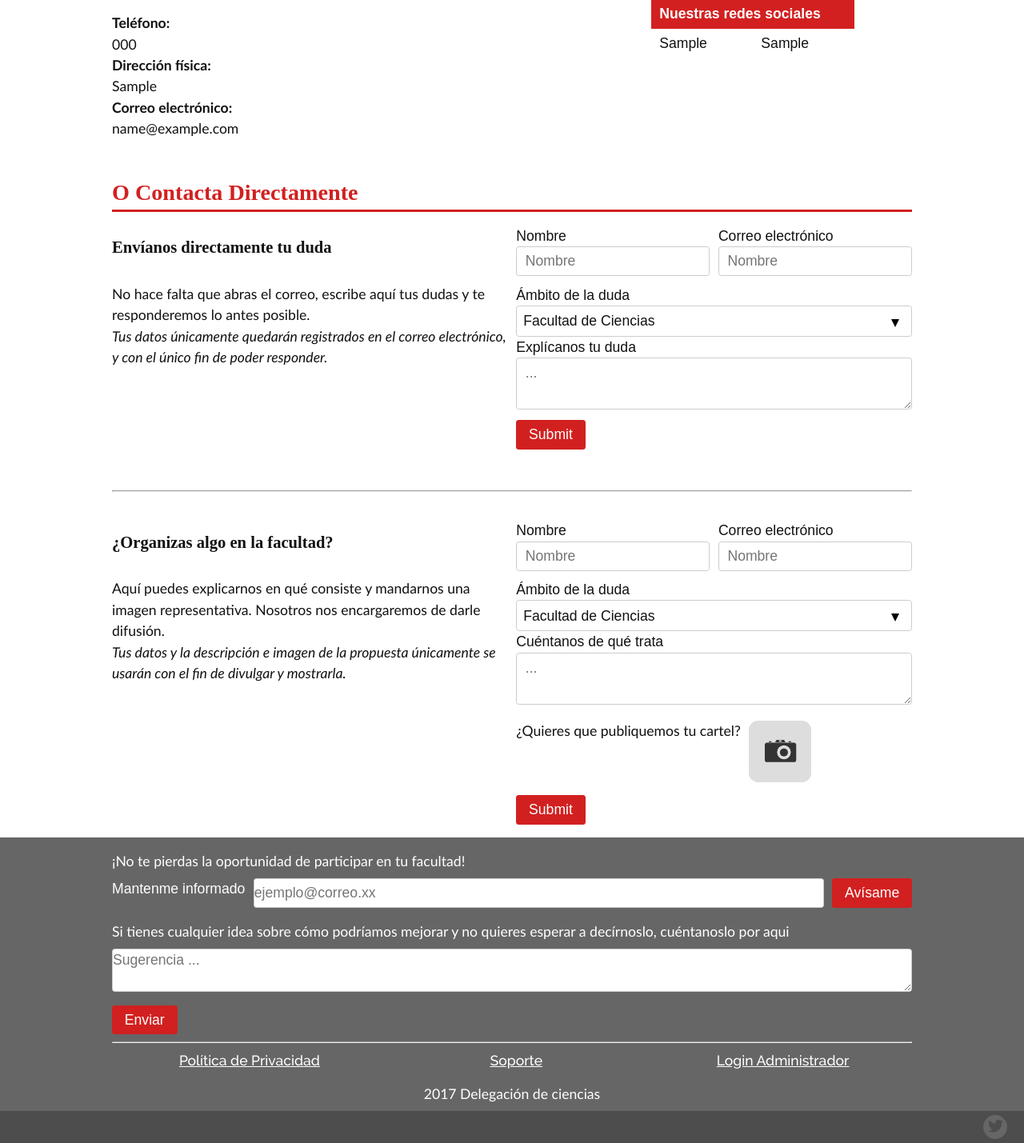
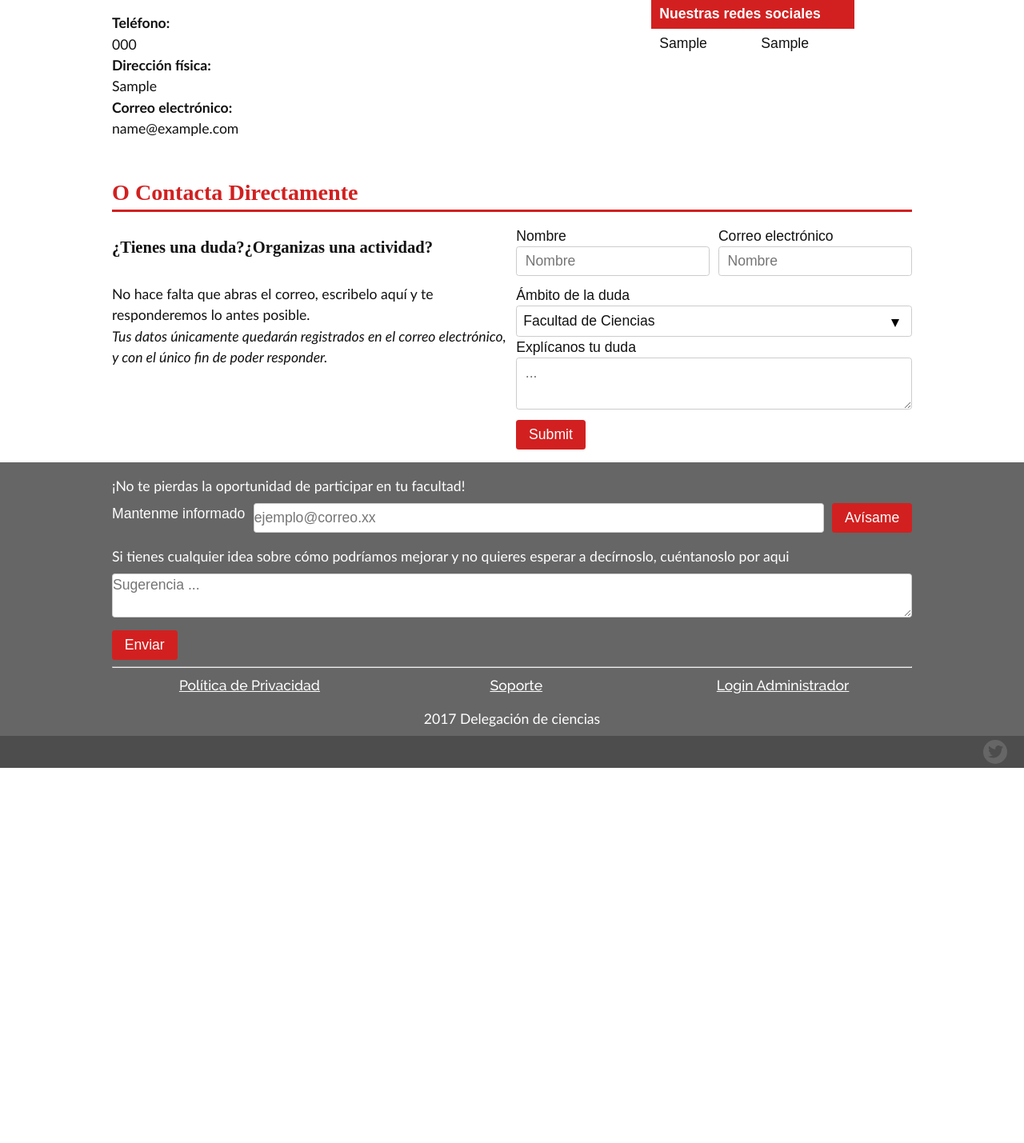
Before and after one commit to DelegacionCienciasUSAL/delcien.usal.es, a Django app: page /contacto/ in a window 1280 px wide. Shown: the part 362-1791 px from the top of the page at 80% size. After the commit the page ends 1322 px from the top, so only its background shows below. Run offline with Django 3.2, Linux system fonts and the light colour scheme; tables that the repository leaves empty hold one stand-in row (values such as "Sample post"); some web fonts are replaced.

Commit message:
Remove collaboration proposal form.

```diff
--- a/src/contacto/templates/contacto/main.html
+++ b/src/contacto/templates/contacto/main.html
@@ -58,14 +58,14 @@
     <div class="content">
 		<div class="flex two-1000">
 			<div>
-				<h3>Envíanos directamente tu duda</h3>
-				<p>No hace falta que abras el correo, escribe aquí
-					tus dudas y te responderemos lo antes posible. <br>
+				<h3>¿Tienes una duda?¿Organizas una actividad?</h3>
+				<p>No hace falta que abras el correo, escribelo aquí
+					y te responderemos lo antes posible. <br>
 					<i>Tus datos únicamente quedarán registrados en
 					el correo electrónico, y con el único fin de
 					poder responder.</i></p>
 			</div>
-			<form class="full half-1000" method="get" action={% url 'contactoDuda' %}>
+			<form class="full half-1000" method="GET" action={% url 'contactoDuda' %}>
 				<div class="flex two-1000">
 					<span class="full half-1000">
 						<label>Nombre</label>
@@ -96,57 +96,6 @@
 				<input type="submit" class="button expanded"></input>
 			</form>
 		</div>
-		<br/>
-		<hr/>
-		<br/>
-		<div class="flex two-1000">
-			<div>
-				<h3>¿Organizas algo en la facultad?</h3>
-				<p>Aquí puedes explicarnos en qué consiste y mandarnos una
-					imagen representativa. Nosotros nos encargaremos de darle
-					difusión.<br>
-					<i>Tus datos y la descripción e imagen de la propuesta únicamente se
-					usarán con el fin de divulgar y mostrarla.</i></p>
-			</div>
-			<form class="full half-1000" method="post" action={% url 'contactoColaboracion' %}>
-				<div class="flex two-1000">
-					<span class="full half-1000">
-						<label>Nombre</label>
-				    	<input type="text" name="nombre" placeholder="Nombre">
-					</span>
-					<span class="full half-1000">
-				    	<label>Correo electrónico</label>
-				    	<input type="email" name="correo" placeholder="Nombre">
-					</span>
-				</div>
-				<span>
-				    <label>Ámbito de la duda</label>
-				  	<select name="ambito">
-				    	<option value="Facultad de Ciencias">Facultad de Ciencias</option>
-				    	<option value="Grado en Ingeniería Informática">Grado en Ingeniería Informática</option>
-				    	<option value="Grado en Ingeniería Química">Grado en Ingeniería Química</option>
-				    	<option value="Grado en Física">Grado en Física</option>
-				    	<option value="Grado en Estadística">Grado en Estadística</option>
-				    	<option value="Grado en Matemáticas">Grado en Matemáticas</option>
-				    	<option value="Grado en Geología">Grado en Geología</option>
-				  	</select>
-				</span>
-				<div class="contenido-texto">
-					<label id="descripcion">Cuéntanos de qué trata</label>
-					  	<textarea  class="full" placeholder="..." name="desc"></textarea>
-				</div>
-				<div class="imageInput flex">
-					<p>¿Quieres que publiquemos tu cartel?</p>
-					<div class="dropImageContainer">
-						<label class="dropimage miniprofile">
-							<input name="image" title="Drop image or click me" type="file">
-						</label>
-					</div>
-				</div>
-				<input type="hidden" name="prev_url" value="{{ request.path }}"></input>
-				<input type="submit" class="button expanded"></input>
-			</form>
-		</div>
 	</div>
 </section>
 <script type="text/javascript" src='{% static "contacto/js/app.js" %}'></script>
--- a/src/contacto/urls.py
+++ b/src/contacto/urls.py
@@ -19,6 +19,5 @@ from . import views
 urlpatterns = [
     url(r'^$', views.main),
     url(r'^duda/$', views.get_duda, name='contactoDuda'),
-    url(r'^colaborar/$', views.get_colab, name='contactoColaboracion'),
     #url(r'^/$', include( 'delcien.inicio.urls')),
 ]
--- a/src/contacto/views.py
+++ b/src/contacto/views.py
@@ -3,6 +3,8 @@ from django.conf import settings
 from django.shortcuts import render
 from django.http import Http404
 from django.http import HttpResponseRedirect
+from delcien.models import Delegacion
+
 
 # Create your views here.
 def main( request):
@@ -10,6 +12,7 @@ def main( request):
 
 def get_duda(request):
     referer = request.META.get('HTTP_REFERER')
+    coreo_delegacion = Delegacion.objects.first().email
     if request.method == 'GET':
         nombre = request.GET.get('nombre')
         correo = request.GET.get('correo')
@@ -18,31 +21,11 @@ def get_duda(request):
         extra = request.GET.get('extra')
         prev_url = request.GET.get('prev_url')
         if(nombre != None and duda != None and prev_url != None):
-            subject = f"WEBPAGE : Duda de {nombre} sobre {ambito}"
+            subject = f"Página Web de la Delegación : Duda de {nombre} sobre {ambito}"
             message = f"{nombre} ( {correo} ):\n"
-            message = message + f"Ambito : {ambito}\nDuda : \n{duda}\n\n{extra}"
+            message = message + f"Ambito : {ambito}\nDuda : \n{duda}\n"
             from_email = settings.EMAIL_HOST_USER
-            to_list = [settings.EMAIL_HOST_USER,]
+            to_list = [settings.EMAIL_HOST_USER, coreo_delegacion]
             send_mail(subject, message, from_email, to_list)
 
     return HttpResponseRedirect(referer)
-
-def get_colab(request):
-    referer = request.META.get('HTTP_REFERER')
-    if request.method == 'GET':
-        nombre = request.GET.get('nombre')
-        correo = request.GET.get('correo')
-        ambito  = request.GET.get('ambito')
-        idea = request.GET.get('idea')
-        extra = request.GET.get('extra')
-        prev_url = request.GET.get('prev_url')
-        if(nombre != None and idea != None and prev_url != None):
-            subject = f"WEBPAGE : Propuesta de colaboración de {nombre} sobre {ambito}"
-            message = f"{nombre} ( {correo} ):\n"
-            message = message + f"Ambito : {ambito}\nidea : \n{idea}\n\n{extra}"
-            from_email = settings.EMAIL_HOST_USER
-            to_list = [settings.EMAIL_HOST_USER,]
-            print(f'colab subject : {subject}\n{from_email}\ncorreo : \n{message}')
-            send_mail(subject, message, from_email, to_list)
-
-    return HttpResponseRedirect(referer)
--- a/src/delcien/views.py
+++ b/src/delcien/views.py
@@ -19,7 +19,7 @@ def get_colab(request):
         colaborador = request.GET.get('correo-colaborador')
         prev_url = request.GET.get('prev_url')
         if(colaborador != None and prev_url != None):
-            subject = "WEBPAGE : Nuevo colaborador"
+            subject = "Página Web de la Delegación : Nuevo colaborador"
             message = "Correo del nuevo colaborador : " + colaborador
             from_email = settings.EMAIL_HOST_USER
             to_list = [settings.EMAIL_HOST_USER,]
@@ -33,7 +33,7 @@ def get_sug(request):
         sugerencia = request.GET.get('sugerencia')
         prev_url = request.GET.get('prev_url')
         if(sugerencia != None and sugerencia != None):
-            subject = "WEBPAGE : Nueva sugerencia"
+            subject = "Página Web de la Delegación : Nueva sugerencia"
             message = sugerencia
             from_email = settings.EMAIL_HOST_USER
             to_list = [settings.EMAIL_HOST_USER,]
```
Also changed, not shown: src/contacto/forms.py (+0 -14 lines).
